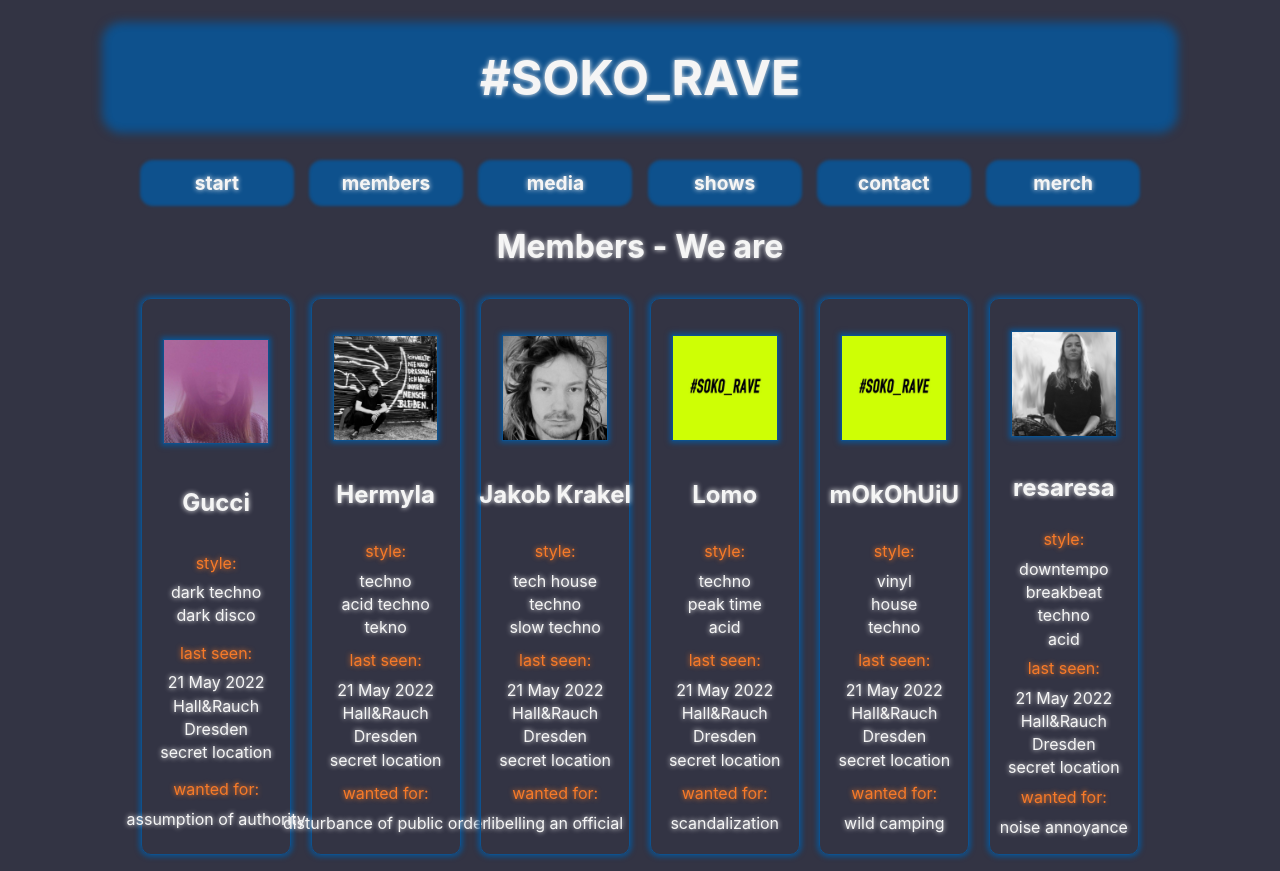
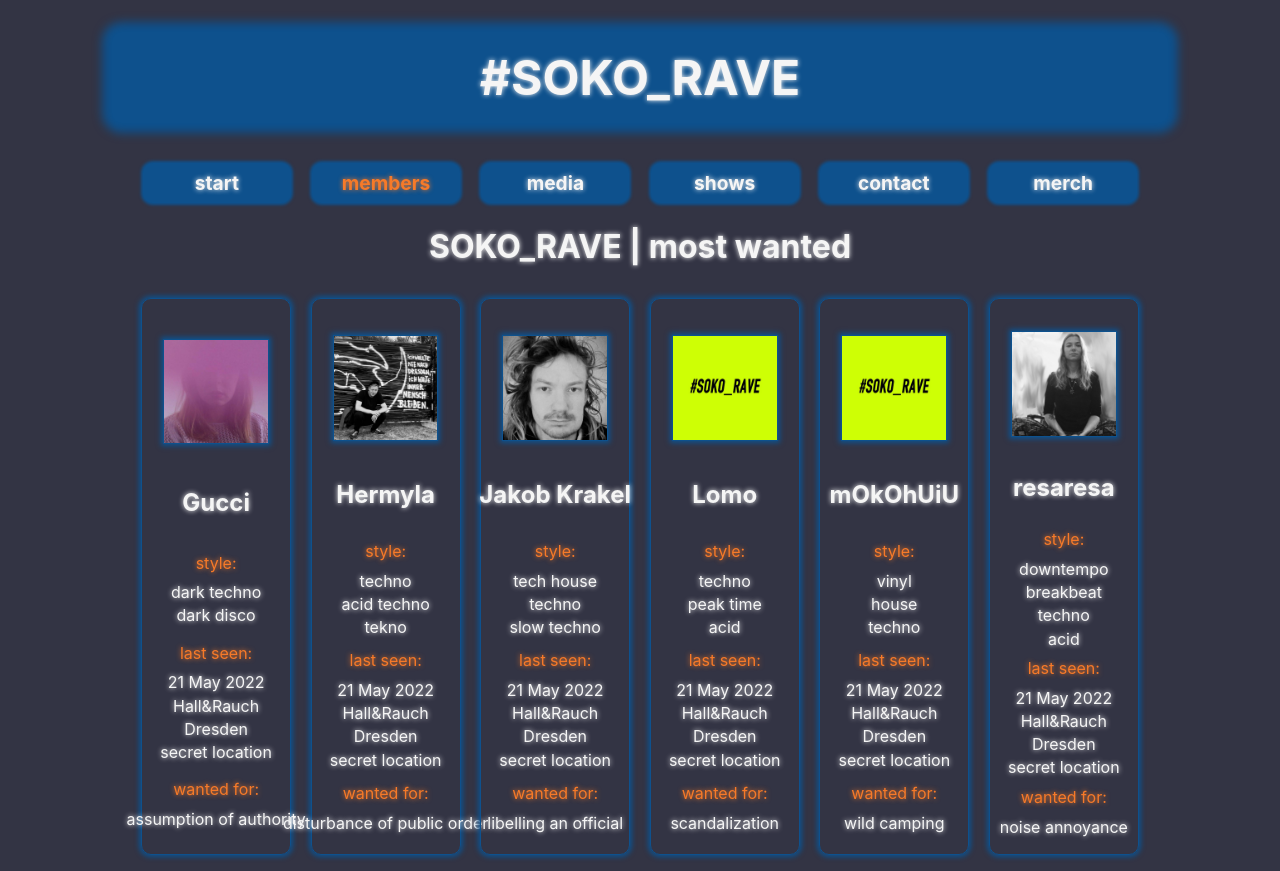
Before and after one commit to zuehler/soko-rave, a React (Vite) app: page /members in a window 1280 px wide. Built offline with nearby package versions, Linux system fonts and the light colour scheme.

Commit message:
activ btn colorized (#7)

```diff
--- a/src/App.scss
+++ b/src/App.scss
@@ -4,6 +4,7 @@
   margin: 0;
   --javaYellow: #f9e64f;
   --titaniumYellow: #ddd92a;
+  --stickerOrange: #f67a29;
 
   --copBlue: #0e518d;
   --bgColor: #333444;
@@ -66,12 +67,20 @@ body {
 
     background-color: var(--copBlue);
     border-radius: 10px;
-    box-shadow: 0px 0px 3px 3px var(--copBlue);
+    box-shadow: 0px 0px 3px 2px var(--copBlue);
+    // , -2px -1px 3px 0px whitesmoke;
+  }
 
+  a {
     font-weight: bold;
     font-size: 1.2rem;
     text-decoration: none;
     color: var(--fontColor);
+  }
+
+  a.active {
+    color: var(--stickerOrange);
+    text-shadow: 0px 0px 5px var(--stickerOrange);
   }
 }
 
@@ -98,6 +107,8 @@ body {
 
   h1 {
     margin: 1rem;
+    // color: var(--stickerOrange);
+    // text-shadow: 0px 0px 5px var(--stickerOrange);
   }
 
   .memberCarousel {
--- a/src/components/navbar/navbar.jsx
+++ b/src/components/navbar/navbar.jsx
@@ -1,11 +1,13 @@
 import React from "react";
 import {
   BrowserRouter as Router,
+  Navigate,
   NavLink,
   Outlet,
   Routes,
   Route,
 } from "react-router-dom";
+import { useState } from "react";
 import { Start } from "../../pages/start/start.jsx";
 import { Members } from "../../pages/members/members.jsx";
 import { Media } from "../../pages/media/media.jsx";
@@ -15,6 +17,10 @@ import { Merch } from "../../pages/merch/merch.jsx";
 
 export const Navbar = () => {
   const navlinks = ["start", "members", "media", "shows", "contact", "merch"];
+  // const [activeBtn, setActiveBtn] = useState("start");
+  // const toggleBtnColor = (e) => {
+  //   e.target;
+  // };
 
   return (
     <Router>
@@ -23,7 +29,12 @@ export const Navbar = () => {
           return (
             <span
               key={navlink}
-              style={{ width: 100 / (navlinks.length + 1) + "%" }}
+              style={
+                { width: 100 / (navlinks.length + 1) + "%" }
+                // +  { color: { navlink } === activeBtn ? "orange" : "white" }
+                // }
+                // onClick={toggleBtnColor(navlink)
+              }
             >
               <NavLink to={navlink}>{navlink}</NavLink>
             </span>
@@ -48,6 +59,7 @@ export const Navbar = () => {
       </Routes> */}
 
       <Routes>
+        <Route path="/" element={<Navigate to="start" replace />} />
         <Route path="start" element={<Start />} />
         <Route path="members" element={<Members />} />
         <Route path="media" element={<Media />} />
--- a/src/pages/members/members.jsx
+++ b/src/pages/members/members.jsx
@@ -3,7 +3,7 @@ import { MemberCarousel } from "./memberCarousel/memberCarousel.jsx";
 export const Members = () => {
   return (
     <div className="members">
-      <h1>Members - We are</h1>
+      <h1>SOKO_RAVE | most wanted</h1>
       <MemberCarousel />
     </div>
   );
```
